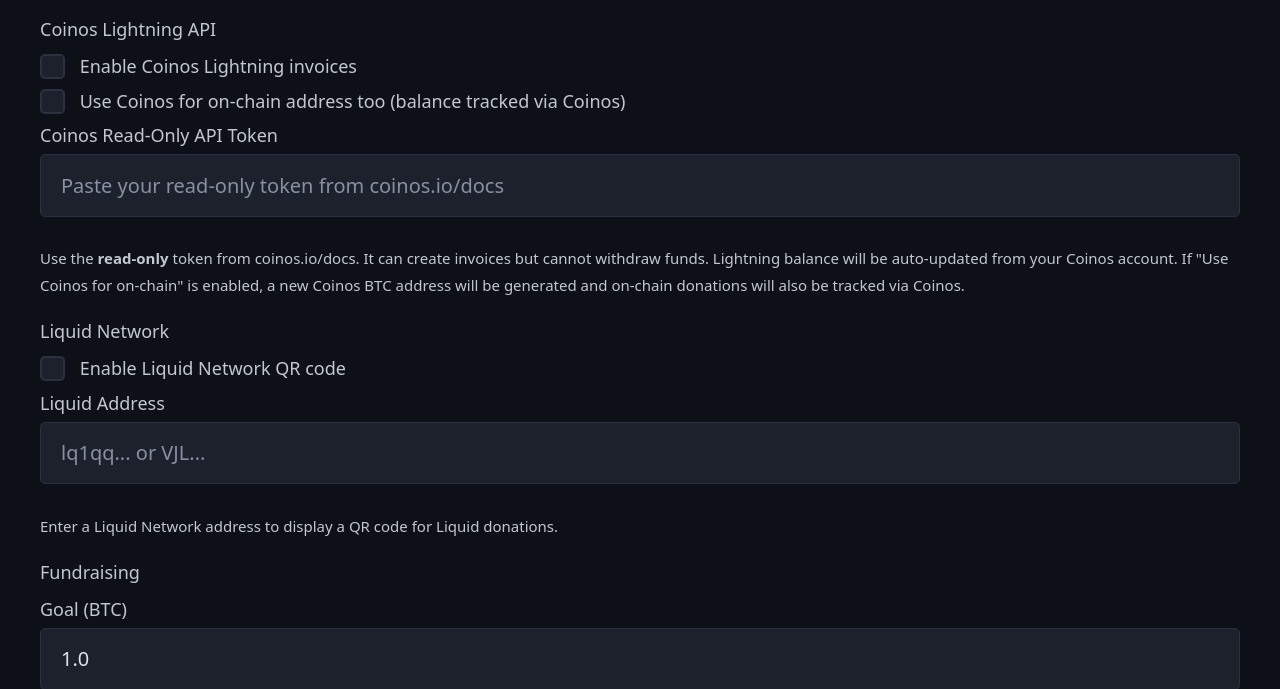
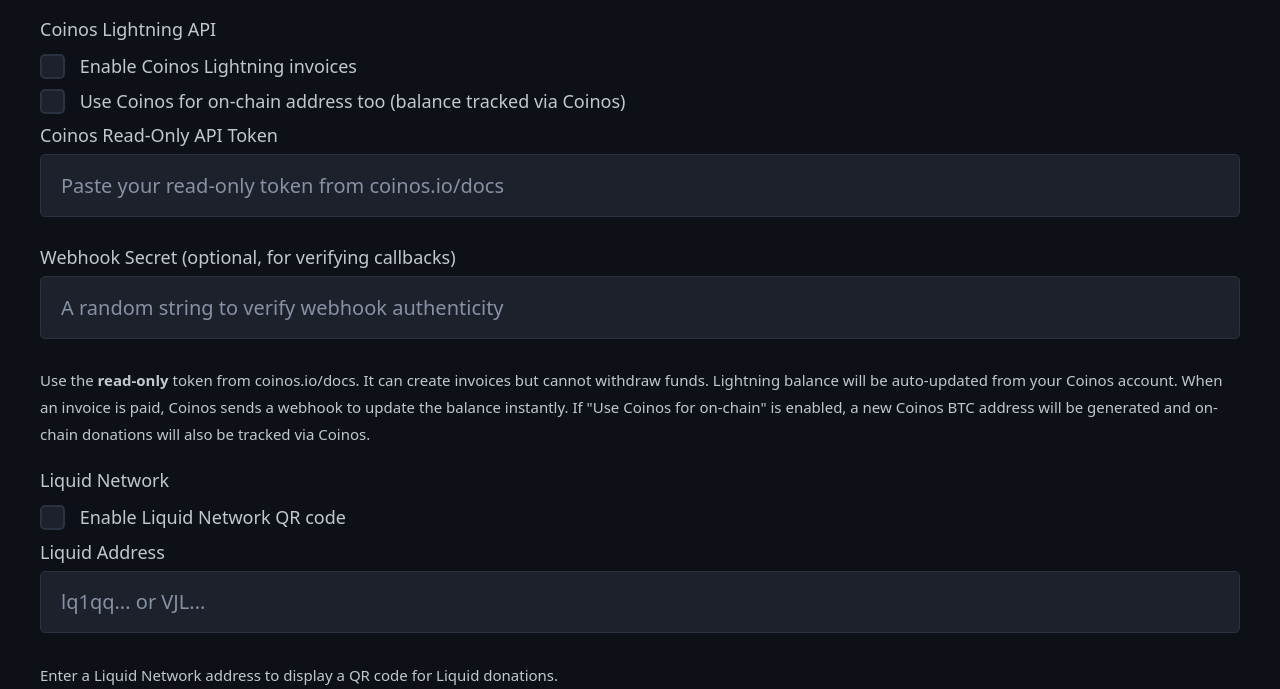
Before and after one commit to sandman21vs/FREESANDMANN, a Flask app: template templates/admin/settings.html in a window 1280 px wide. Shown: the part 1447-2136 px from the top of the page. Run offline with Flask 3, Linux system fonts and the light colour scheme; the template is opened without the code that fills it, so the values that code supplies are empty; data comes from the database, SQL or seed files in the repository; some libraries are stand-ins or nearby versions.

Commit message:
Add Coinos webhook support for balance updates and invoice creation

```diff
--- a/app.py
+++ b/app.py
@@ -48,9 +48,14 @@ def generate_csrf_token():
         session["csrf_token"] = os.urandom(16).hex()
 
 
+CSRF_EXEMPT = {"/donate/webhook/coinos"}
+
+
 @app.before_request
 def csrf_protect():
     if request.method == "POST":
+        if request.path in CSRF_EXEMPT:
+            return
         token = session.get("csrf_token", "")
         form_token = request.form.get("csrf_token", "") or request.headers.get("X-CSRFToken", "")
         if not token or token != form_token:
@@ -162,7 +167,8 @@ def create_invoice():
     if invoice_type not in ("lightning", "liquid"):
         return jsonify({"ok": False, "error": "Type must be lightning or liquid"}), 400
 
-    result = coinos.create_invoice(amount, invoice_type)
+    webhook_url = request.url_root.rstrip("/") + url_for("coinos_webhook")
+    result = coinos.create_invoice(amount, invoice_type, webhook_url=webhook_url)
     if not result:
         return jsonify({"ok": False, "error": "Failed to create invoice"}), 500
 
@@ -204,13 +210,32 @@ def invoice_qr():
     return send_file(buf, mimetype="image/png", max_age=60)
 
 
+# ── Coinos webhook ───────────────────────────────────────────────────
+
+@app.route("/donate/webhook/coinos", methods=["POST"])
+def coinos_webhook():
+    data = request.get_json(silent=True)
+    if not data:
+        return jsonify({"ok": False}), 400
+
+    webhook_secret = models.get_config("coinos_webhook_secret")
+    if webhook_secret and data.get("secret") != webhook_secret:
+        return jsonify({"ok": False}), 403
+
+    received = data.get("received", 0)
+    if received and int(received) > 0:
+        coinos.check_lightning_balance()
+
+    return jsonify({"ok": True})
+
+
 # ── Background balance checker ───────────────────────────────────────
 
 def _start_balance_checker():
     def _run():
         models.check_onchain_balance()
         coinos.check_lightning_balance()
-        t = threading.Timer(3600, _run)
+        t = threading.Timer(300, _run)
         t.daemon = True
         t.start()
     t = threading.Timer(10, _run)
@@ -295,7 +320,7 @@ def admin_settings():
             "raised_lightning_btc", "raised_btc_manual_adjustment",
             "goal_description", "supporters_count", "hero_image_url",
             "deadline_text", "transparency_text", "og_image_url",
-            "wallet_explorer_url", "coinos_api_key",
+            "wallet_explorer_url", "coinos_api_key", "coinos_webhook_secret",
             "liquid_address",
         ]
         coinos_enabled = "1" if request.form.get("coinos_enabled") else "0"
--- a/coinos.py
+++ b/coinos.py
@@ -27,7 +27,7 @@ def _coinos_request(method, path, body=None):
         return None
 
 
-def create_invoice(amount_sats, invoice_type="lightning"):
+def create_invoice(amount_sats, invoice_type="lightning", webhook_url=None):
     if models.get_config("coinos_enabled") != "1":
         return None
     if not amount_sats or amount_sats < 1:
@@ -35,11 +35,18 @@ def create_invoice(amount_sats, invoice_type="lightning"):
     if invoice_type not in ("lightning", "liquid"):
         return None
 
+    invoice_data = {
+        "amount": amount_sats,
+        "type": invoice_type,
+    }
+    if webhook_url:
+        webhook_secret = models.get_config("coinos_webhook_secret")
+        invoice_data["webhook"] = webhook_url
+        if webhook_secret:
+            invoice_data["secret"] = webhook_secret
+
     result = _coinos_request("POST", "/invoice", {
-        "invoice": {
-            "amount": amount_sats,
-            "type": invoice_type,
-        }
+        "invoice": invoice_data,
     })
     return result
 
--- a/config.py
+++ b/config.py
@@ -30,6 +30,7 @@ DEFAULTS = {
     "coinos_api_key": "",
     "coinos_enabled": "0",
     "coinos_onchain": "0",
+    "coinos_webhook_secret": "",
     "liquid_enabled": "0",
     "liquid_address": "",
 }
--- a/templates/admin/settings.html
+++ b/templates/admin/settings.html
@@ -62,7 +62,12 @@
                    value="{{ cfg['coinos_api_key'] }}"
                    placeholder="Paste your read-only token from coinos.io/docs">
         </label>
-        <small>Use the <strong>read-only</strong> token from coinos.io/docs. It can create invoices but cannot withdraw funds. Lightning balance will be auto-updated from your Coinos account. If "Use Coinos for on-chain" is enabled, a new Coinos BTC address will be generated and on-chain donations will also be tracked via Coinos.</small>
+        <label>Webhook Secret (optional, for verifying callbacks)
+            <input type="text" name="coinos_webhook_secret"
+                   value="{{ cfg['coinos_webhook_secret'] }}"
+                   placeholder="A random string to verify webhook authenticity">
+        </label>
+        <small>Use the <strong>read-only</strong> token from coinos.io/docs. It can create invoices but cannot withdraw funds. Lightning balance will be auto-updated from your Coinos account. When an invoice is paid, Coinos sends a webhook to update the balance instantly. If "Use Coinos for on-chain" is enabled, a new Coinos BTC address will be generated and on-chain donations will also be tracked via Coinos.</small>
     </fieldset>
 
     <fieldset>
--- a/templates/donate.html
+++ b/templates/donate.html
@@ -137,7 +137,7 @@ function createInvoice() {
                     status.className = 'invoice-paid';
                 }
             });
-        }, 3000);
+        }, 2000);
     })
     .catch(() => {
         btn.disabled = false;
--- a/templates/index.html
+++ b/templates/index.html
@@ -166,7 +166,7 @@ function createInvoice() {
                     status.className = 'invoice-paid';
                 }
             });
-        }, 3000);
+        }, 2000);
     })
     .catch(() => {
         btn.disabled = false;
```
Also changed, not shown: tests/test_coinos.py (+91 -0 lines), .claude/settings.local.json.
